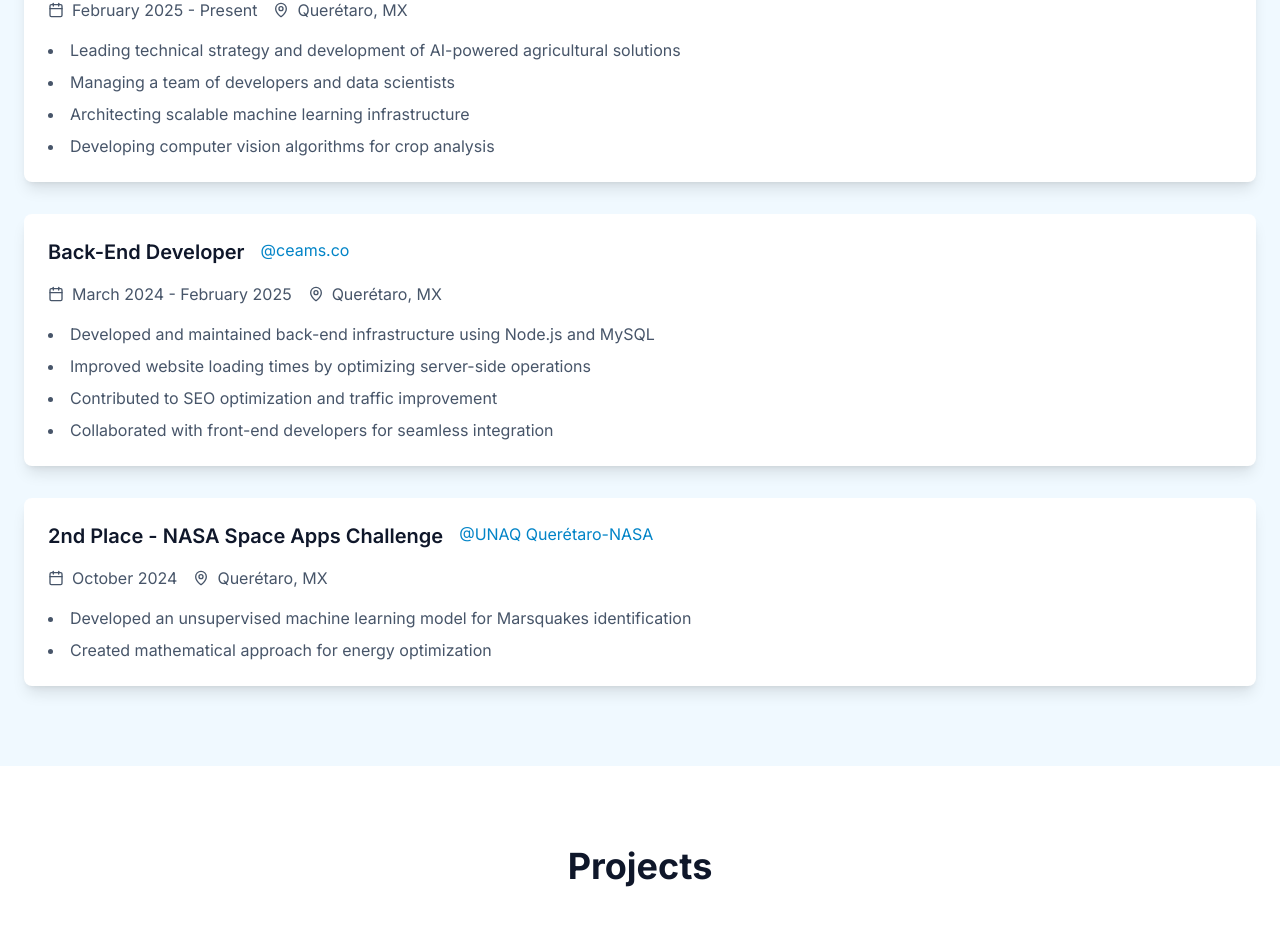
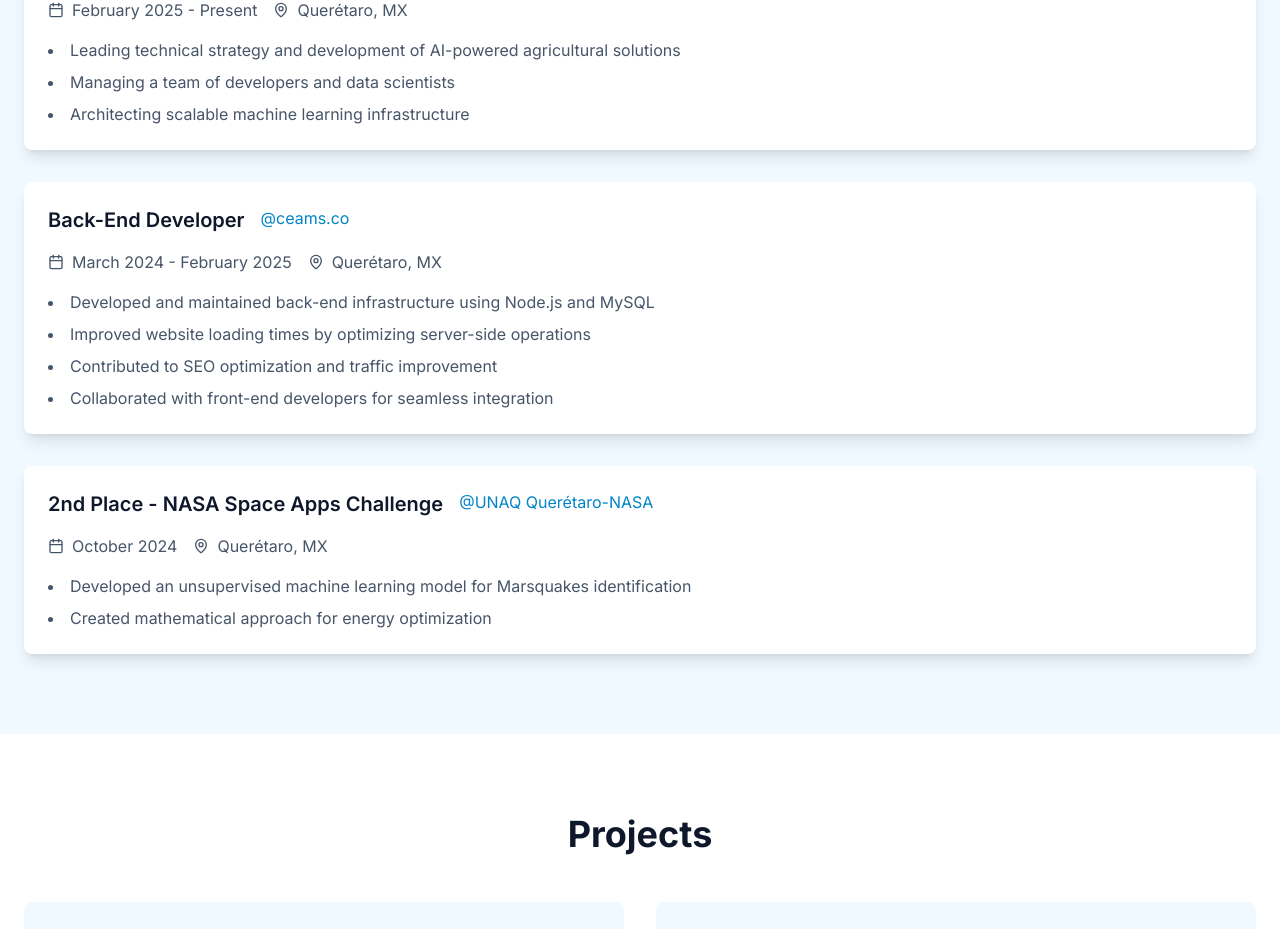
Before and after one commit to KIKW12/EA_Portfolio, a Next.js app: page / in a window 1280 px wide. Shown: the part 2150-3079 px from the top of the page. Built offline with nearby package versions, Linux system fonts and the light colour scheme.

Commit message:
minimum changes

```diff
--- a/components/sections/Experience.tsx
+++ b/components/sections/Experience.tsx
@@ -13,7 +13,6 @@ const experienceData: ExperienceType[] = [
       "Leading technical strategy and development of AI-powered agricultural solutions",
       "Managing a team of developers and data scientists",
       "Architecting scalable machine learning infrastructure",
-      "Developing computer vision algorithms for crop analysis"
     ]
   },
   {
```
